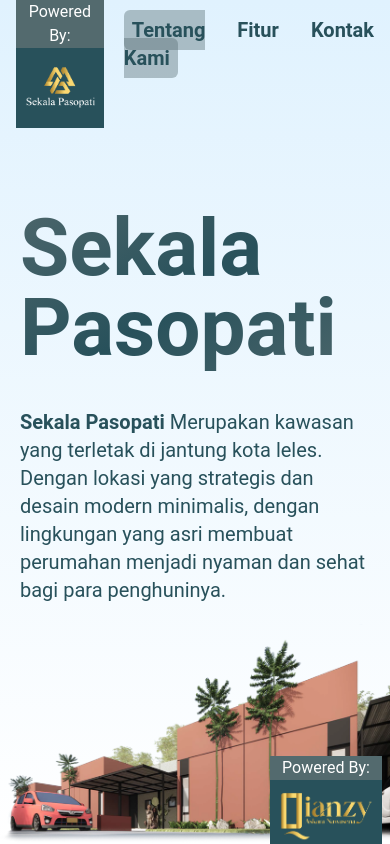
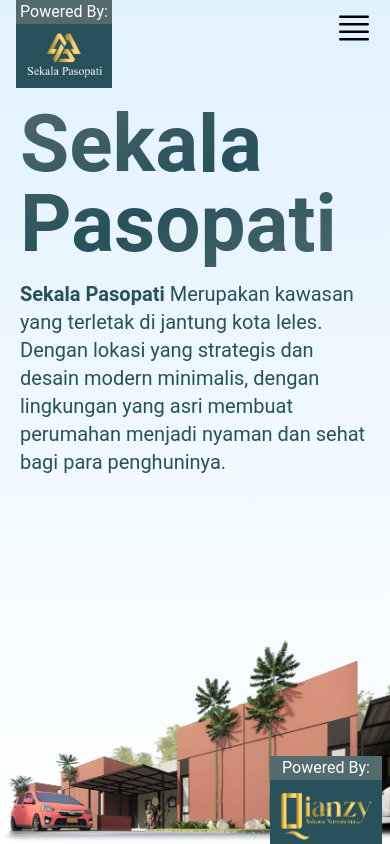
Before and after one commit to raflidev/sekala-pasopati, a React (Create React App) app: page / in a window 390 px wide. Shown: the top 844 px of the page. Built offline with nearby package versions, Linux system fonts and the light colour scheme.

Commit message:
add menu

```diff
--- a/src/components/Navbar.js
+++ b/src/components/Navbar.js
@@ -2,9 +2,14 @@
 import logo from '../assets/images/logo-sekala.png'
 import { NavLink } from 'react-router-dom';
 export default function Navbar() {
+
+  const showMenu = () => {
+    const menu = document.querySelector('#hamburgerMenu');
+    menu.classList.toggle('hidden');
+  }
   return (
-    <div className='font-roboto px-4'>
-      <div className='flex space-x-5'>
+    <div className='font-roboto px-4 relative'>
+      <div className='hidden lg:flex space-x-5'>
         <div className='w-28'>
           <div className='py-0 bg-primary-second text-white text-center'>
             Powered By:
@@ -25,6 +30,51 @@
           </div>
         </div>
       </div>
+
+      <div className='flex justify-between lg:hidden'>
+        <div className='w-1/2'>
+          <div className='w-24'>
+            <div className='py-0 bg-primary-second text-white text-center'>
+              Powered By:
+            </div>
+            <div className="bg-primary bg-logo h-16 bg-cover bg-no-repeat bg-center" style={{ backgroundImage: `url(${logo})`}}>
+            </div>
+          </div>
+        </div>
+        <div>
+          <div className='py-2'>
+            <svg xmlns="http://www.w3.org/2000/svg" onClick={() => showMenu()} fill="none" viewBox="0 0 24 24" strokeWidth={1.5} stroke="currentColor" className="w-10 h-10">
+              <path strokeLinecap="round" strokeLinejoin="round" d="M3.75 5.25h16.5m-16.5 4.5h16.5m-16.5 4.5h16.5m-16.5 4.5h16.5" />
+            </svg>
+          </div>
+        </div>
+      </div>
+
+      <div id="hamburgerMenu" className='hidden absolute top-0 right-0 w-full'>
+        <div className='flex bg-primary-second text-white w-full relative z-30'>
+        <div className='w-full'>
+          <div className='flex justify-end w-full'>
+            <div className='px-4 pt-4'>
+              <svg xmlns="http://www.w3.org/2000/svg" onClick={() => showMenu()} fill="none" viewBox="0 0 24 24" strokeWidth={1.5} stroke="currentColor" className="w-10 h-10 hover:bg-red-600 hover:text-white hover:rounded-full text-red-600">
+                <path strokeLinecap="round" strokeLinejoin="round" d="M6 18L18 6M6 6l12 12" />
+              </svg>
+            </div>
+          </div>
+          <div className='flex-row px-4 space-y-3 text-center py-4 w-full divide-y-2 divide-black/40'>
+            <div className='font-bold text-xl block w-full pt-2'>
+              <NavLink to="/" className={({ isActive }) => isActive ? 'rounded-md block w-full bg-primary-second/40 px-2 py-2' : ''} >Tentang Kami</NavLink>
+            </div>
+            <div className='font-bold text-xl block w-full pt-2'>
+              <NavLink to="/fitur" className={({ isActive }) => isActive ? 'rounded-md block w-full bg-primary-second/40 px-2 py-2' : ''}>Fitur</NavLink>
+            </div>
+            <div className='font-bold text-xl block w-full pt-2'>
+              <NavLink to="/kontak" className={({ isActive }) => isActive ? 'rounded-md block w-full bg-primary-second/40 px-2 py-2' : ''}>Kontak</NavLink>
+            </div>
+          </div>
+        </div>
+
+        </div>
+      </div>
     </div>
   )
 }
--- a/src/pages/Home.js
+++ b/src/pages/Home.js
@@ -14,9 +14,9 @@
       <div className='h-screen bg-gradient-to-b from-sky-100 to-transparent font-roboto'>
       <Navbar/>
         <div>
-          <div className='w-full lg:w-3/6 px-5 lg:px-20 pt-10'>
+          <div className='w-full lg:w-3/6 px-5 lg:px-20 pt-0 lg:pt-10'>
             <div className='relative z-10'>
-              <div className='text-[5rem] lg:text-[7rem] 3xl:text-[8rem] font-bold text-transparent bg-clip-text py-10 leading-none  bg-gradient-to-br from-primary-second via-primary to-primary-second'>
+              <div className='text-[5rem] lg:text-[7rem] 3xl:text-[8rem] font-bold text-transparent bg-clip-text py-4 lg:py-10 leading-none  bg-gradient-to-br from-primary-second via-primary to-primary-second'>
                 Sekala Pasopati
               </div>
               <div className='text-primary text-xl w-full md:w-5/6 lg:w-5/6 3xl:w-7/12'>
```
